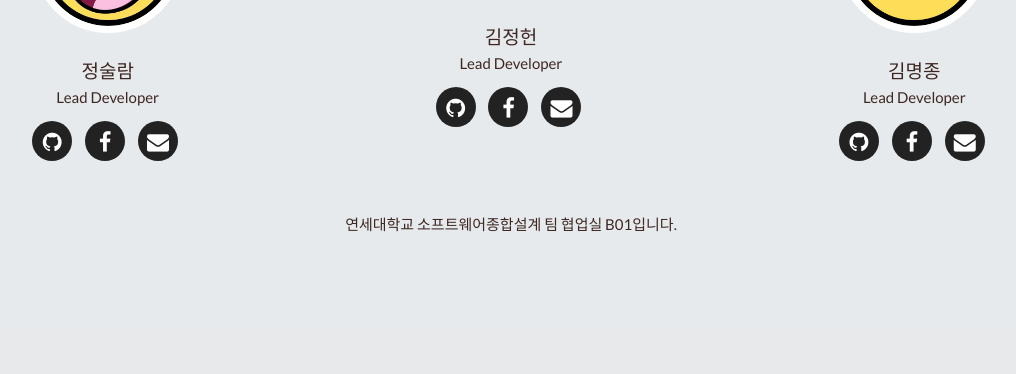
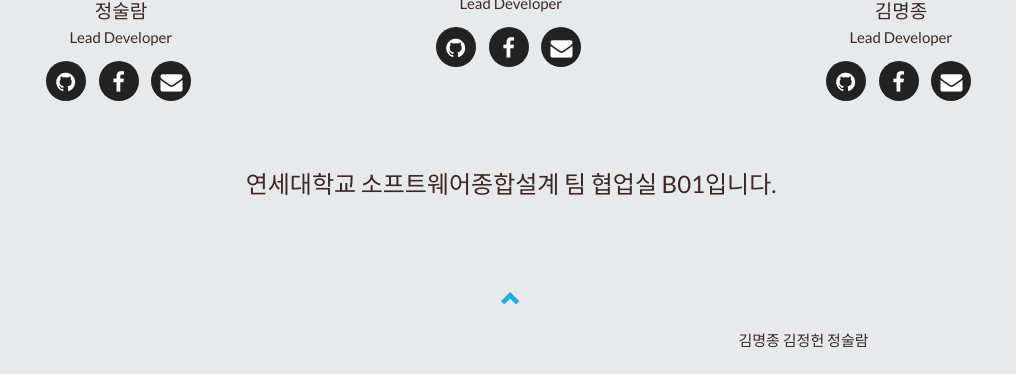
Before and after one commit to mjkim610/sherlock, a PHP site: page / in a window 1280 px wide. Shown: the part 1874-2248 px from the top of the page, without its empty margins (129-1145 px from the left). Before the commit the page ends 2106 px from the top, so only its background shows below. Run offline with PHP 8.4, Linux system fonts and the light colour scheme.

Commit message:
IP 추가 및 css 수정

```diff
--- a/index.php
+++ b/index.php
@@ -4,8 +4,8 @@
 ?>
 
 <!-- 서비스 소개 -->
-<!-- <div class="container-fluid top-part" id="service"> -->
-<div class="container-fluid tran-light-gray" id="service">
+<!-- <div class="container-fluid top-part"> -->
+<div class="container-fluid tran-light-gray">
     <div class="container">
       <div class="row">
         <div class="col-sm-12">
@@ -16,7 +16,7 @@
     </div>
 </div>
 
-<div class="container-fluid tran-gray" id="service">
+<div class="container-fluid tran-gray">
     <div class="container">
         <div class="row">
             <div class="col-sm-12 text-center">
@@ -46,7 +46,7 @@
     </div>
 </div> -->
 
-<!-- <div class="container-fluid top-part" id="service">
+<!-- <div class="container-fluid top-part">
     <div class="container">
       <div class="row">
         <div class="col-sm-3 col-sm-offset-2">
@@ -59,7 +59,7 @@ asdasdasd
     </div>
 </div> -->
 <!-- 서비스 단계 -->
-<div class="container-fluid tran-light-gray" id="service">
+<div class="container-fluid tran-light-gray">
     <div class="container">
         <div class="text-center">
             <h2>How Sherlock Works</h2>
@@ -85,7 +85,7 @@ asdasdasd
 </div>
 
 <!-- 서비스 세부 -->
-<div class="container-fluid text-center tran-gray" id="service">
+<div class="container-fluid text-center tran-gray">
     <div class="container">
         <div class="row">
             <h2>Our Contribution</h2>
@@ -97,7 +97,7 @@ asdasdasd
 </div>
 
 <!-- 핑거프린트 테스트 -->
-<div class="container-fluid tran-light-gray" id="service">
+<div class="container-fluid tran-light-gray">
     <div class="container">
         <div class="row">
             <h2>Get Your browser fingerprint</h2>
@@ -107,6 +107,56 @@ asdasdasd
     </div>
 </div>
 
+<!-- 팀 소개 -->
+<div class="container-fluid text-center tran-gray">
+    <div class="container">
+        <div class="row">
+            <div class="col-sm-12 text-center">
+                    <h2 class="section-heading">Our Amazing Team</h2>
+                    <h3 class="section-subheading footer-text">협업실 B01</h3>
+            </div>
+            <div class="col-sm-4">
+                <div class="team-member">
+                    <img src="img/team/1.jpg" class="img-profile img-responsive img-circle" alt="image">
+                    <h4>정술람</h4>
+                    <p class="footer-text">Lead Developer</p>
+                    <ul class="list-inline social-buttons">
+                        <li><a href="https://github.com/sullamij"><i class="fa fa-github"></i></a> </li>
+                        <li><a href="#"><i class="fa fa-facebook"></i></a> </li>
+                        <li><a href="mailto:sullamij@naver.com?Subject=Regarding%20Sherlock"><i class="fa fa-envelope"></i></a> </li>
+                    </ul>
+                </div>
+            </div>
+            <div class="col-sm-4">
+                <div class="team-member">
+                    <img src="img/team/2.jpg" class="img-profile img-responsive img-circle" alt="image">
+                    <h4>김정헌</h4>
+                    <p class="footer-text">Lead Developer</p>
+                    <ul class="list-inline social-buttons">
+                        <li><a href="https://github.com/restforest"><i class="fa fa-github"></i></a> </li>
+                        <li><a href="#"><i class="fa fa-facebook"></i></a> </li>
+                        <li><a href="mailto:jhoney7374@gmail.com?Subject=Regarding%20Sherlock"><i class="fa fa-envelope"></i></a> </li>
+                    </ul>
+                </div>
+            </div>
+            <div class="col-sm-4">
+                <div class="team-member">
+                    <img src="img/team/3.jpg" class="img-profile img-responsive img-circle" alt="image">
+                    <h4>김명종</h4>
+                    <p class="footer-text">Lead Developer</p>
+                    <ul class="list-inline social-buttons">
+                        <li><a href="https://github.com/mjkim610"><i class="fa fa-github"></i></a> </li>
+                        <li><a href="#"><i class="fa fa-facebook"></i></a> </li>
+                        <li><a href="mailto:mjkim610@gmail.com?Subject=Regarding%20Sherlock"><i class="fa fa-envelope"></i></a> </li>
+                    </ul>
+                </div>
+            </div>
+            <div class="col-sm-12 text-center">
+                    <h3 class="section-subheading footer-text">연세대학교 소프트웨어종합설계 팀 협업실 B01입니다.</h3>
+            </div>
+        </div>
+    </div>
+</div>
 <?php
     require_once "lib/footer.php"
 ?>
--- a/lib/chk_fingerprint.php
+++ b/lib/chk_fingerprint.php
@@ -33,7 +33,10 @@
 	$options[] = 'has_lied_browser';
 	$options[] = 'touch_support';
 	$options[] = 'js_fonts';
-	$options[] = 'ip_address';
+	$options[] = 'ip_1';
+	$options[] = 'ip_2';
+	$options[] = 'ip_3';
+	$options[] = 'ip_4';
 
 	$email = $_POST['email'];
 
--- a/lib/chk_pin.php
+++ b/lib/chk_pin.php
@@ -32,6 +32,10 @@
 	$options[] = 'has_lied_browser';
 	$options[] = 'touch_support';
 	$options[] = 'js_fonts';
+	$options[] = 'ip_1';
+	$options[] = 'ip_2';
+	$options[] = 'ip_3';
+	$options[] = 'ip_4';
 
 	$email = $_POST['email'];
 
--- a/lib/footer.php
+++ b/lib/footer.php
@@ -1,68 +1,20 @@
-<footer class="footer text-center tran-gray">
-    <a href="#" title="To Top">
-        <span class="glyphicon glyphicon-chevron-up"></span>
-    </a>
-
-    <!-- Team Section -->
-    <section id="team">
-        <div class="container-fluid text-center">
+    <footer class="footer text-center tran-gray">
+        <div class="container">
             <div class="row">
-                <div class="col-lg-12 text-center">
-                    <h2 class="section-heading">Our Amazing Team</h2>
-                    <h3 class="section-subheading footer-text">협업실 B01</h3>
+                <div class="col-sm-12">
+                    <a href="#" title="To Top">
+                        <span class="glyphicon glyphicon-chevron-up"></span>
+                    </a>
+                </div>
+                <div class="col-sm-6"></div>
+                <div class="col-sm-6">
+                    김명종
+                    김정헌
+                    정술람
                 </div>
             </div>
-            <div class="row">
-
-                <div class="col-sm-4">
-                    <div class="team-member">
-                        <img src="img/team/1.jpg" class="img-profile img-responsive img-circle" alt="image">
-                        <h4>정술람</h4>
-                        <p class="footer-text">Lead Developer</p>
-                        <ul class="list-inline social-buttons">
-                            <li><a href="https://github.com/sullamij"><i class="fa fa-github"></i></a> </li>
-                            <li><a href="#"><i class="fa fa-facebook"></i></a> </li>
-                            <li><a href="mailto:sullamij@naver.com?Subject=Regarding%20Sherlock"><i class="fa fa-envelope"></i></a> </li>
-                        </ul>
-                    </div>
-                </div>
-
-                <div class="col-sm-4">
-                    <div class="team-member">
-                        <img src="img/team/2.jpg" class="img-profile img-responsive img-circle" alt="image">
-                        <h4>김정헌</h4>
-                        <p class="footer-text">Lead Developer</p>
-                        <ul class="list-inline social-buttons">
-                            <li><a href="https://github.com/restforest"><i class="fa fa-github"></i></a> </li>
-                            <li><a href="#"><i class="fa fa-facebook"></i></a> </li>
-                            <li><a href="mailto:jhoney7374@gmail.com?Subject=Regarding%20Sherlock"><i class="fa fa-envelope"></i></a> </li>
-                        </ul>
-                    </div>
-                </div>
-
-                <div class="col-sm-4">
-                    <div class="team-member">
-                        <img src="img/team/3.jpg" class="img-profile img-responsive img-circle" alt="image">
-                        <h4>김명종</h4>
-                        <p class="footer-text">Lead Developer</p>
-                        <ul class="list-inline social-buttons">
-                            <li><a href="https://github.com/mjkim610"><i class="fa fa-github"></i></a> </li>
-                            <li><a href="#"><i class="fa fa-facebook"></i></a> </li>
-                            <li><a href="mailto:mjkim610@gmail.com?Subject=Regarding%20Sherlock"><i class="fa fa-envelope"></i></a> </li>
-                        </ul>
-                    </div>
-                </div>
-
-            </div>
-            <div class="row">
-                <div class="col-lg-8 col-lg-offset-2 text-center">
-                    <p class="large footer-text">연세대학교 소프트웨어종합설계 팀 협업실 B01입니다.</p>
-                </div>
-            </div>
-
         </div>
-    </section>
-</footer>
+    </footer>
 </body>
 
 </html>
--- a/lib/head.php
+++ b/lib/head.php
@@ -22,6 +22,7 @@
     <script src="http://maxcdn.bootstrapcdn.com/bootstrap/3.3.7/js/bootstrap.min.js"></script>
     <script src="js/fingerprint2.js"></script>
     <script src="js/sha256.js"></script>
+    <script src="js/login.js"></script>
 </head>
 
 <body id="myPage" data-spy="scroll" data-target=".navbar" data-offset="60">
@@ -48,7 +49,7 @@
                             echo '<li><a href="mypage.php">My Page</a></li>';
                         }
                         else {
-                            echo '<li><a href="login.php">Log In</a></li>';
+                            echo '<li><a href="login.php">Sign In</a></li>';
                             echo '<li><a href="signup.php">Sign Up</a></li>';
                         }
                     ?>
```
Also changed, not shown: js/login.js (+1 -54 lines), login.php (+15 -20 lines), signup.php (+14 -23 lines).
